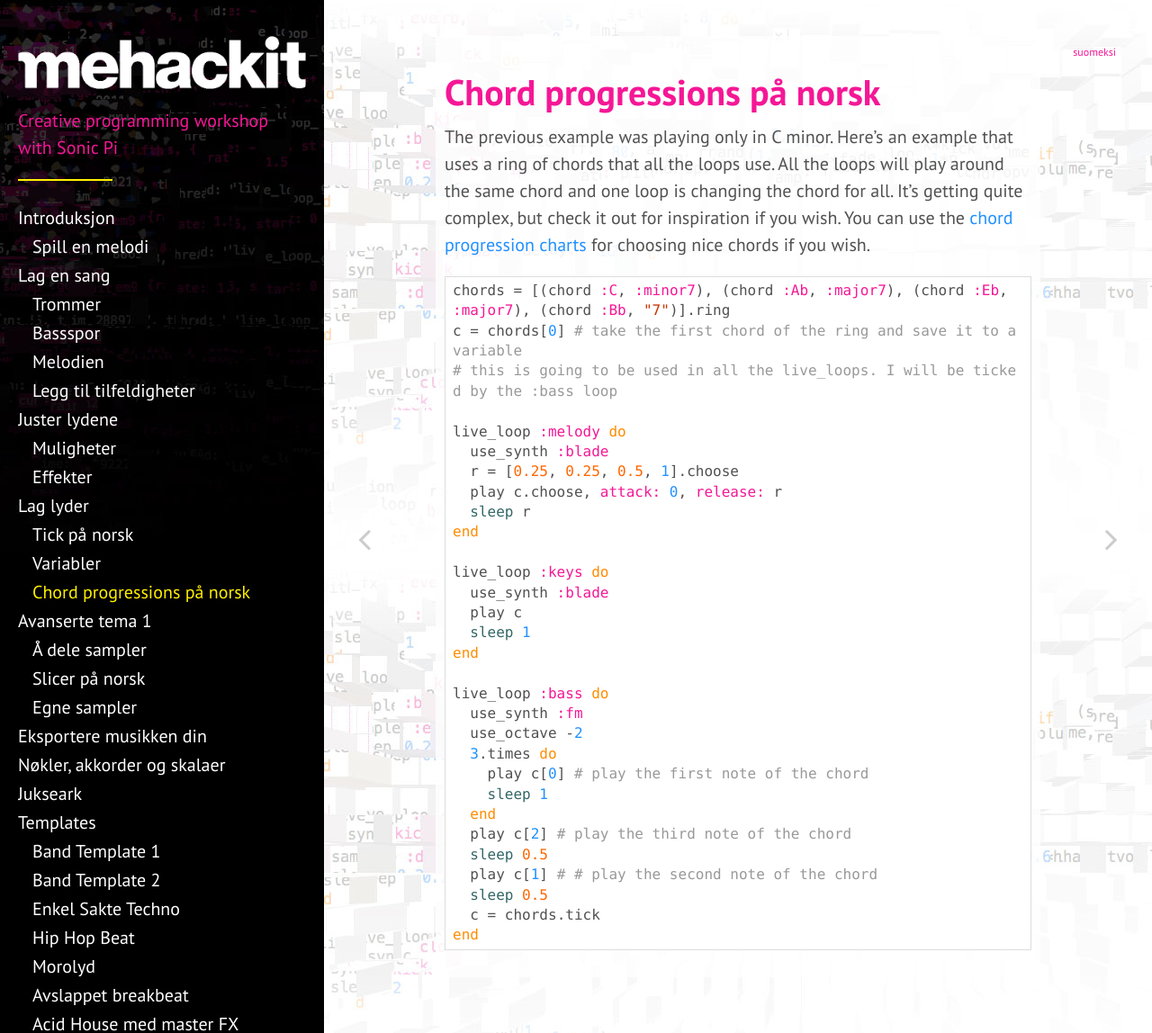
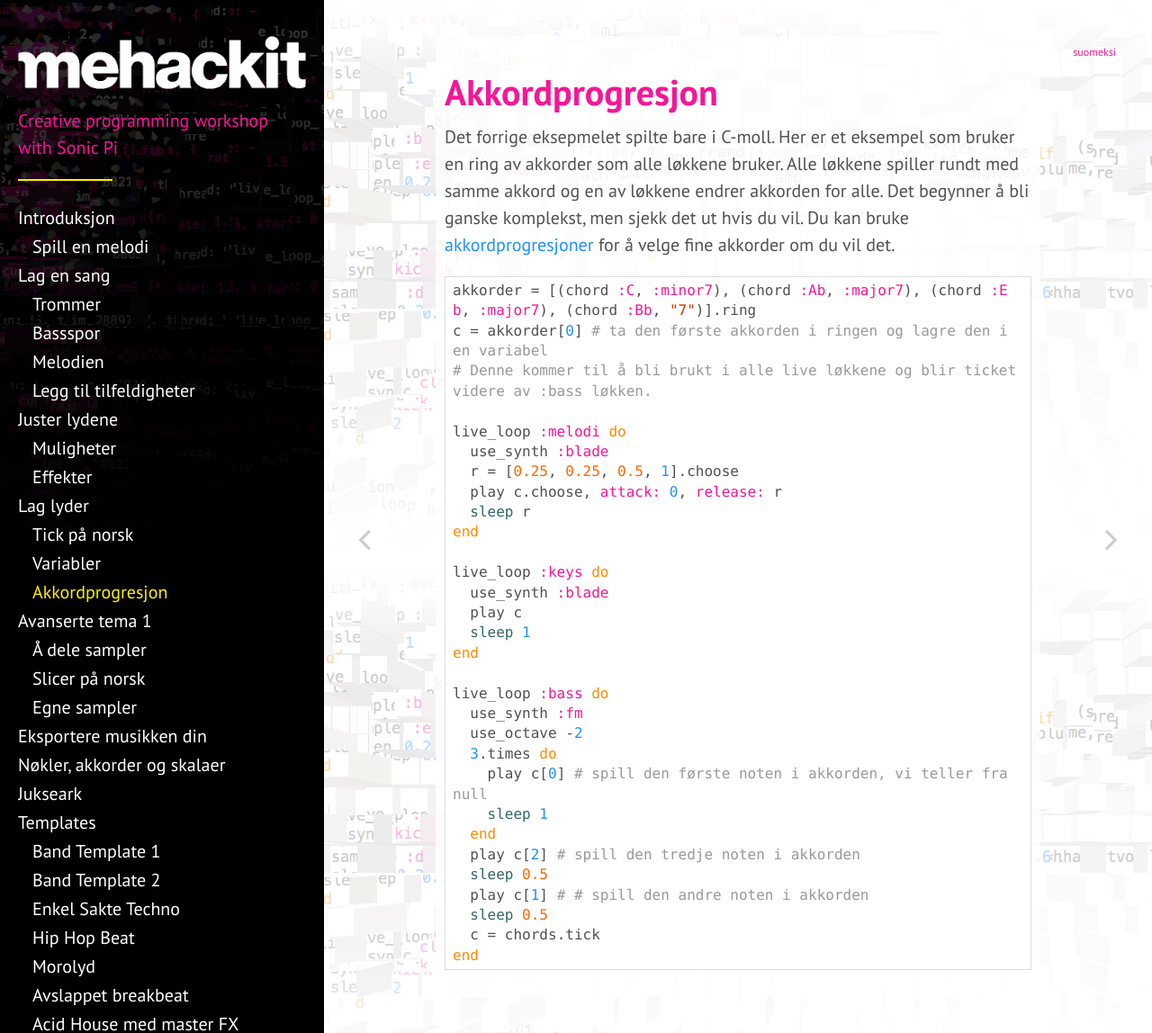
Before and after one commit to mehackit/sonic-pi-workshop, a Jekyll site: the page built from _exercises/no/04-generate-sounds/04-chord-progressions.md, in a window 1280 px wide and 1148 px high. Shown: the whole window at 90% size. Built offline with Jekyll 4.4.1, drawn with Linux system fonts in a browser that asks for light colours; nearby versions of some CDN libraries.

Commit message:
translate 04-04 to no

```diff
--- a/_exercises/no/04-generate-sounds/04-chord-progressions.md
+++ b/_exercises/no/04-generate-sounds/04-chord-progressions.md
@@ -1,19 +1,18 @@
 ---
 chapter: Lag lyder
-title: Chord progressions på norsk
+title: Akkordprogresjon
 lang: no
 layout: exercise
 ---
 
-
-The previous example was playing only in C minor. Here's an example that uses a ring of chords that all the loops use. All the loops will play around the same chord and one loop is changing the chord for all. It's getting quite complex, but check it out for inspiration if you wish. You can use the <a href="{{ "/exercises/en/09-keys-chords-and-scales/01-piano.html" | prepend: site.baseurl }}">chord progression charts</a> for choosing nice chords if you wish.
+Det forrige eksepmelet spilte bare i C-moll. Her er et eksempel som bruker en ring av akkorder som alle løkkene bruker. Alle løkkene spiller rundt med samme akkord og en av løkkene endrer akkorden for alle. Det begynner å bli ganske komplekst, men sjekk det ut hvis du vil. Du kan bruke <a href="{{ "/exercises/en/09-keys-chords-and-scales/01-piano.html" | prepend: site.baseurl }}">akkordprogresjoner</a> for å velge fine akkorder om du vil det.
 
 {% highlight ruby %}
-chords = [(chord :C, :minor7), (chord :Ab, :major7), (chord :Eb, :major7), (chord :Bb, "7")].ring
-c = chords[0] # take the first chord of the ring and save it to a variable
-# this is going to be used in all the live_loops. I will be ticked by the :bass loop
+akkorder = [(chord :C, :minor7), (chord :Ab, :major7), (chord :Eb, :major7), (chord :Bb, "7")].ring
+c = akkorder[0] # ta den første akkorden i ringen og lagre den i en variabel
+# Denne kommer til å bli brukt i alle live løkkene og blir ticket videre av :bass løkken.
 
-live_loop :melody do
+live_loop :melodi do
   use_synth :blade
   r = [0.25, 0.25, 0.5, 1].choose
   play c.choose, attack: 0, release: r
@@ -30,12 +29,12 @@ live_loop :bass do
   use_synth :fm
   use_octave -2
   3.times do
-    play c[0] # play the first note of the chord
+    play c[0] # spill den første noten i akkorden, vi teller fra null
     sleep 1
   end
-  play c[2] # play the third note of the chord
+  play c[2] # spill den tredje noten i akkorden
   sleep 0.5
-  play c[1] # # play the second note of the chord
+  play c[1] # # spill den andre noten i akkorden
   sleep 0.5
   c = chords.tick
 end
```
